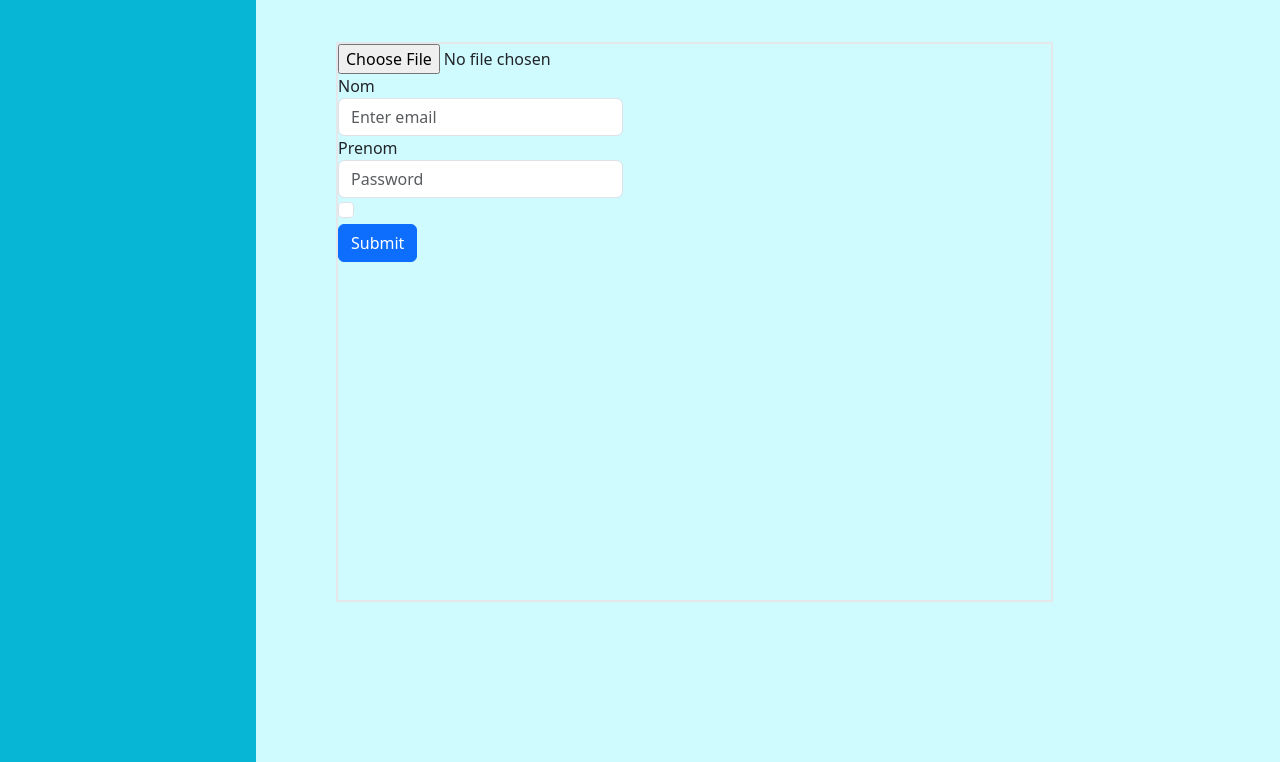
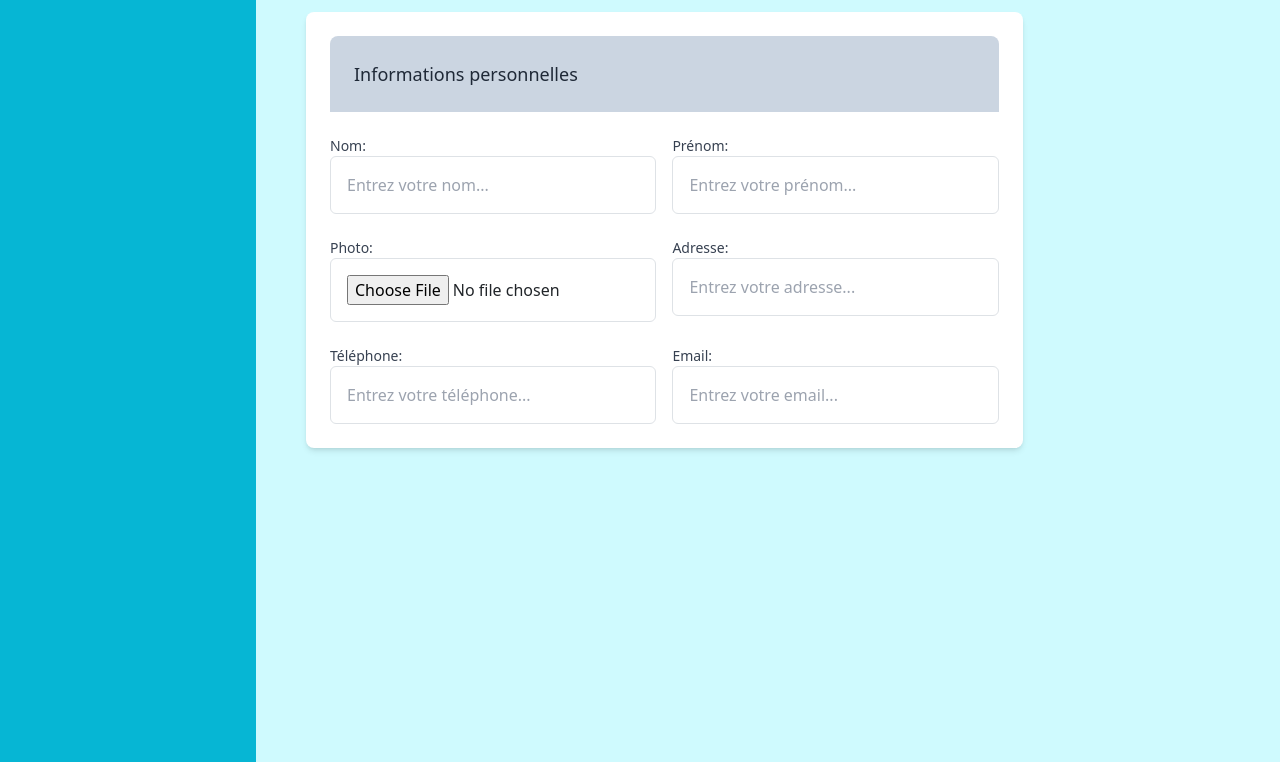
Before and after one commit to Salma-007/StruoCV-builder, a plain HTML site: page index.html in a window 1280 px wide. Shown: the part 38-800 px from the top of the page. Drawn offline with nearby package versions, Linux system fonts and the light colour scheme.

Commit message:
ajout de la 1er section html

```diff
--- a/index.html
+++ b/index.html
@@ -24,24 +24,56 @@
             </section>
         </div>
         <div class="content-cv bg-cyan-100 h-[100vh] w-[80%]">
-            <div class="w-[70%] border-2 h-[70%] m-20">
+            <div class="w-[70%] m-[50px]">
                 <form action="">
-                    <div class="form-group">
-                        <input type="file" id="fichier" name="fichier" /><br>
+                    <div class="section-cv bg-white p-6 rounded-lg shadow-md">
+                        <div class="bg-slate-300 p-4 rounded-t-lg mb-6">
+                            <h3 class="text-lg font-medium text-gray-800">Informations personnelles</h3>
+                        </div>
 
-                        <label for="exampleInputEmail1">Nom</label>
-                        <input type="text" class="form-control w-[40%]" id="exampleInputEmail1" aria-describedby="emailHelp" placeholder="Enter email">
+                        <div class="space-y-6">
+
+                            <div class="flex space-x-4">
+                                <div class="form-element flex flex-col w-full">
+                                    <label for="nom" class="text-sm font-medium text-gray-700">Nom:</label>
+                                    <input type="text" id="nom" name="nom" class="w-full p-3 border border-gray-300 rounded-md focus:outline-none focus:ring-2 focus:ring-blue-500" placeholder="Entrez votre nom...">
+                                </div>
+                                <div class="form-element flex flex-col w-full">
+                                    <label for="prenom" class="text-sm font-medium text-gray-700">Prénom:</label>
+                                    <input type="text" id="prenom" name="prenom" class="w-full p-3 border border-gray-300 rounded-md focus:outline-none focus:ring-2 focus:ring-blue-500" placeholder="Entrez votre prénom...">
+                                </div>
+                            </div>
+
+                            <div class="flex space-x-4">
+                                <div class="form-element flex flex-col w-full">
+                                    <label for="photo" class="text-sm font-medium text-gray-700">Photo:</label>
+                                    <input type="file" id="photo" name="fichier" class="w-full p-3 border border-gray-300 rounded-md focus:outline-none focus:ring-2 focus:ring-blue-500">
+                                </div>
+                                <div class="form-element flex flex-col w-full">
+                                    <label for="adresse" class="text-sm font-medium text-gray-700">Adresse:</label>
+                                    <input type="text" id="adresse" name="adresse" class="w-full p-3 border border-gray-300 rounded-md focus:outline-none focus:ring-2 focus:ring-blue-500" placeholder="Entrez votre adresse...">
+                                </div>
+                            </div>
+
+                            <div class="flex space-x-4">
+                                <div class="form-element flex flex-col w-full">
+                                    <label for="telephone" class="text-sm font-medium text-gray-700">Téléphone:</label>
+                                    <input type="text" id="telephone" name="telephone" class="w-full p-3 border border-gray-300 rounded-md focus:outline-none focus:ring-2 focus:ring-blue-500" placeholder="Entrez votre téléphone...">
+                                </div>
+                                <div class="form-element flex flex-col w-full">
+                                    <label for="email" class="text-sm font-medium text-gray-700">Email:</label>
+                                    <input type="email" id="email" name="email" class="w-full p-3 border border-gray-300 rounded-md focus:outline-none focus:ring-2 focus:ring-blue-500" placeholder="Entrez votre email...">
+                                </div>
+                            </div>
+                        </div>
                     </div>
-                    <div class="form-group">
-                        <label for="exampleInputPassword1">Prenom</label>
-                        <input type="text" class="form-control w-[40%]" id="exampleInputPassword1" placeholder="Password">
-                    </div>
-                    <div class="form-check">
-                        <input type="checkbox" class="form-check-input" id="exampleCheck1">
-                    </div>
-                    <button type="submit" class="btn btn-primary">Submit</button>
-                    </div>
+
+                    <div class="section-cv"></div>
+                    <div class="section-cv"></div>
+                    <div class="section-cv"></div>
+                    <div class="section-cv"></div>
                 </form>
+            </div>
         </div>
     </main>
 
```
